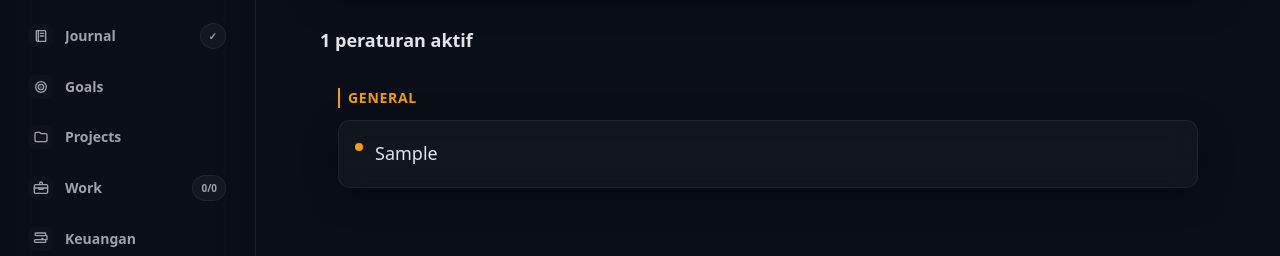
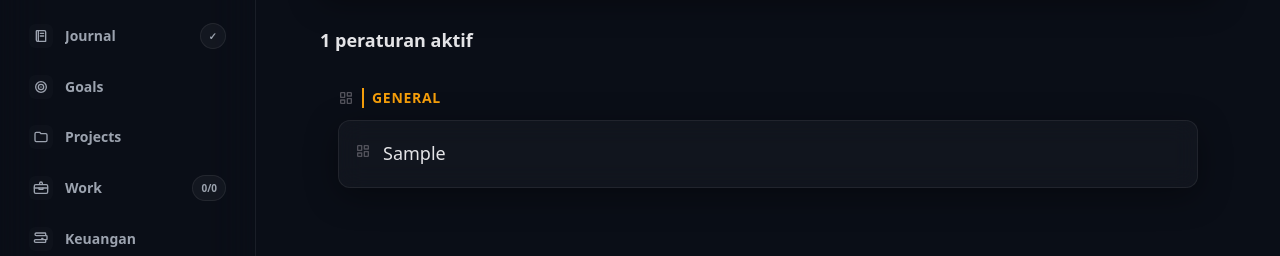
Before and after one commit to FatikhUlya/self-management, a Next.js app: page /rules in a window 1280 px wide. Both pictures are taken after typing "Sample" into the empty fields and a click on the button "Tambah Rule". Shown: the part 288-544 px from the top of the page. Built offline with nearby package versions, Linux system fonts and the light colour scheme; no server answers.

Commit message:
feat(rules): comprehensive 3-tier drag-and-drop sorting for sections and rules

```diff
--- a/src/app/rules/page.tsx
+++ b/src/app/rules/page.tsx
@@ -1,6 +1,6 @@
 'use client';
 
-import React, { useState, useEffect } from 'react';
+import React, { useState, useEffect, useMemo } from 'react';
 import { useLifeOS } from '@/lib/hooks/useLifeOSState';
 import { useI18n } from '@/lib/i18n/context';
 import { Surface } from '@/components/ui/Surface';
@@ -16,7 +16,8 @@ export default function RulesPage() {
   const [newSection, setNewSection] = useState('General');
 
   // Drag and Drop States
-  const [draggingRuleId, setDraggingRuleId] = useState<string | null>(null);
+  const [draggingId, setDraggingId] = useState<string | null>(null);
+  const [draggingType, setDraggingType] = useState<'rule' | 'section' | null>(null);
   const [dragOverSection, setDragOverSection] = useState<string | null>(null);
 
   const handleAddRule = async (e: React.FormEvent) => {
@@ -40,47 +41,79 @@ export default function RulesPage() {
     setLocalRules([...rules].sort((a, b) => (a.orderIndex || 0) - (b.orderIndex || 0)));
   }, [rules]);
 
-  // Group rules by section
-  const groupedRules = localRules.reduce((acc, rule) => {
-    const section = rule.section || 'General';
-    if (!acc[section]) acc[section] = [];
-    acc[section].push(rule);
+  // Group rules by section while maintaining global array order
+  const orderedSections = useMemo(() => {
+    return Array.from(new Set(localRules.map(r => r.section || 'General')));
+  }, [localRules]);
+
+  const groupedRules = useMemo(() => {
+    return orderedSections.reduce((acc, section) => {
+      acc[section] = localRules.filter(r => (r.section || 'General') === section);
       return acc;
     }, {} as Record<string, typeof rules>);
+  }, [localRules, orderedSections]);
 
   // --- Drag and Drop Handlers ---
-  const handleDragStart = (e: React.DragEvent, id: string) => {
-    setDraggingRuleId(id);
-    // Needed for Firefox
+  const handleDragStart = (e: React.DragEvent, id: string, type: 'rule' | 'section') => {
+    e.stopPropagation();
+    setDraggingId(id);
+    setDraggingType(type);
     e.dataTransfer.effectAllowed = 'move';
     e.dataTransfer.setData('text/plain', id);
   };
 
-  const handleDragOver = (e: React.DragEvent, section: string) => {
+  const handleRuleDragEnter = (e: React.DragEvent, targetRuleId: string) => {
     e.preventDefault();
-    e.dataTransfer.dropEffect = 'move';
-    if (dragOverSection !== section) {
-      setDragOverSection(section);
+    if (draggingType !== 'rule' || !draggingId || draggingId === targetRuleId) return;
+
+    const draggingRuleIndex = localRules.findIndex(r => r.id === draggingId);
+    const targetRuleIndex = localRules.findIndex(r => r.id === targetRuleId);
+
+    if (draggingRuleIndex === -1 || targetRuleIndex === -1) return;
+
+    const newRules = [...localRules];
+    const removed = { ...newRules[draggingRuleIndex] };
+    const targetRule = newRules[targetRuleIndex];
+
+    // Auto change section if hovered over rule in different section
+    removed.section = targetRule.section;
+
+    newRules.splice(draggingRuleIndex, 1);
+    // Find new target index because splice shifts array
+    const newTargetIndex = newRules.findIndex(r => r.id === targetRuleId);
+    newRules.splice(newTargetIndex !== -1 ? newTargetIndex : targetRuleIndex, 0, removed);
+
+    setLocalRules(newRules);
+  };
+
+  const handleSectionDragEnter = (e: React.DragEvent, targetSection: string) => {
+    e.preventDefault();
+    if (!draggingId) return;
+
+    if (draggingType === 'rule') {
+      // Allow rule to be dropped into an empty section or at bottom of section
+      if (dragOverSection !== targetSection) setDragOverSection(targetSection);
+    } else if (draggingType === 'section') {
+      if (draggingId === targetSection) return;
+
+      const sectionRules = localRules.filter(r => (r.section || 'General') === draggingId);
+      const otherRules = localRules.filter(r => (r.section || 'General') !== draggingId);
+
+      const targetIndex = otherRules.findIndex(r => (r.section || 'General') === targetSection);
+      if (targetIndex !== -1) {
+        const newRules = [
+          ...otherRules.slice(0, targetIndex),
+          ...sectionRules,
+          ...otherRules.slice(targetIndex)
+        ];
+        setLocalRules(newRules);
+      }
     }
   };
 
-  const handleRuleDragEnter = (e: React.DragEvent, targetRuleId: string, section: string) => {
+  const handleDragOver = (e: React.DragEvent) => {
     e.preventDefault();
-    if (!draggingRuleId || draggingRuleId === targetRuleId) return;
-
-    const draggingRule = localRules.find(r => r.id === draggingRuleId);
-    if (!draggingRule || (draggingRule.section || 'General') !== section) return; // Only reorder within same section
-
-    const newRules = [...localRules];
-    const dragIndex = newRules.findIndex(r => r.id === draggingRuleId);
-    const targetIndex = newRules.findIndex(r => r.id === targetRuleId);
-
-    if (dragIndex === -1 || targetIndex === -1) return;
-
-    const [removed] = newRules.splice(dragIndex, 1);
-    newRules.splice(targetIndex, 0, removed);
-
-    setLocalRules(newRules);
+    e.dataTransfer.dropEffect = 'move';
   };
 
   const handleDragLeave = (e: React.DragEvent) => {
@@ -88,28 +121,40 @@ export default function RulesPage() {
     setDragOverSection(null);
   };
 
-  const handleDrop = async (e: React.DragEvent, section: string) => {
+  const handleDrop = (e: React.DragEvent, targetSection: string) => {
     e.preventDefault();
     setDragOverSection(null);
-    if (draggingRuleId) {
-      const rule = rules.find((r) => r.id === draggingRuleId);
-      if (rule && (rule.section || 'General') !== section) {
-        await updateSelfRuleSection(draggingRuleId, section);
+
+    // If dropping a rule directly onto the section container
+    if (draggingType === 'rule' && draggingId) {
+      const draggingRuleIndex = localRules.findIndex(r => r.id === draggingId);
+      if (draggingRuleIndex === -1) return;
+      const draggingRule = localRules[draggingRuleIndex];
+
+      if ((draggingRule.section || 'General') !== targetSection) {
+        const newRules = [...localRules];
+        const removed = { ...newRules[draggingRuleIndex], section: targetSection };
+        newRules.splice(draggingRuleIndex, 1);
+
+        // Find last index of this section to append
+        // We find the first rule of the next section, or push to end
+        const insertIndex = newRules.findLastIndex(r => (r.section || 'General') === targetSection) + 1;
+        if (insertIndex > 0) {
+          newRules.splice(insertIndex, 0, removed);
+        } else {
+          newRules.push(removed);
+        }
+        setLocalRules(newRules);
       }
     }
   };
 
   const handleDragEnd = async () => {
-    if (draggingRuleId) {
-      const draggedRule = localRules.find(r => r.id === draggingRuleId);
-      if (draggedRule) {
-        const section = draggedRule.section || 'General';
-        const sectionRules = localRules.filter(r => (r.section || 'General') === section);
-        const updatedRules = sectionRules.map((r, i) => ({ ...r, orderIndex: i }));
+    const updatedRules = localRules.map((r, i) => ({ ...r, orderIndex: i }));
     await reorderSelfRules(updatedRules);
-      }
-    }
-    setDraggingRuleId(null);
+
+    setDraggingId(null);
+    setDraggingType(null);
     setDragOverSection(null);
   };
   // ------------------------------
@@ -162,37 +207,49 @@ export default function RulesPage() {
           <EmptyState message={t('rules_no_data') as string} />
         ) : (
           <div className="space-y-8">
-            {Object.entries(groupedRules).map(([section, sectionRules]) => (
+            {orderedSections.map((section) => {
+              const sectionRules = groupedRules[section] || [];
+              return (
                 <div
                   key={section}
+                  draggable
+                  onDragStart={(e) => handleDragStart(e, section, 'section')}
+                  onDragEnter={(e) => handleSectionDragEnter(e, section)}
+                  onDragEnd={handleDragEnd}
                   className={`space-y-3 p-4 rounded-xl transition-colors border-2 ${
+                    draggingType === 'section' && draggingId === section ? 'opacity-50 scale-[0.99] border-dashed border-zinc-400' :
                     dragOverSection === section
                       ? 'border-amber-500/50 bg-amber-500/5 dark:bg-amber-500/10'
                       : 'border-transparent'
                   }`}
-                onDragOver={(e) => handleDragOver(e, section)}
+                  onDragOver={handleDragOver}
                   onDragLeave={handleDragLeave}
                   onDrop={(e) => handleDrop(e, section)}
                 >
-                <h3 className="text-sm font-bold text-amber-500 uppercase tracking-wider px-2 border-l-2 border-amber-500">
+                  <div className="flex items-center gap-2 mb-2 cursor-grab">
+                    <Icon name="gripVertical" size={16} className="text-zinc-400 dark:text-zinc-600" />
+                    <h3 className="text-sm font-bold text-amber-500 uppercase tracking-wider px-2 border-l-2 border-amber-500 select-none">
                       {section}
                     </h3>
+                  </div>
                   <div className="grid gap-3">
                     {sectionRules.map((rule) => (
                       <Surface
                         key={rule.id}
                         draggable
-                      onDragStart={(e) => handleDragStart(e, rule.id)}
-                      onDragEnter={(e) => handleRuleDragEnter(e, rule.id, section)}
-                      onDragOver={(e) => e.preventDefault()} // necessary to allow dropping
+                        onDragStart={(e) => handleDragStart(e, rule.id, 'rule')}
+                        onDragEnter={(e) => handleRuleDragEnter(e, rule.id)}
+                        onDragOver={handleDragOver}
                         onDragEnd={handleDragEnd}
-                      className={`p-4 flex items-center justify-between group hover:border-amber-500/30 transition-all cursor-move ${
-                        draggingRuleId === rule.id ? 'opacity-50 scale-[0.98]' : 'opacity-100'
+                        className={`p-4 flex items-center justify-between group hover:border-amber-500/30 transition-all cursor-grab active:cursor-grabbing ${
+                          draggingType === 'rule' && draggingId === rule.id ? 'opacity-50 scale-[0.98]' : 'opacity-100'
                         }`}
                       >
-                      <div className="flex items-start gap-3">
-                        <div className="mt-1 w-2 h-2 rounded-full bg-amber-500 flex-shrink-0 cursor-grab" />
-                        <p className="text-zinc-800 dark:text-zinc-200 leading-relaxed font-medium text-lg">
+                        <div className="flex items-start gap-3 w-full">
+                          <div className="mt-1 w-4 h-4 text-zinc-400 dark:text-zinc-600 flex items-center justify-center flex-shrink-0 cursor-grab active:cursor-grabbing">
+                             <Icon name="gripVertical" size={16} />
+                          </div>
+                          <p className="text-zinc-800 dark:text-zinc-200 leading-relaxed font-medium text-lg flex-1">
                             {rule.rule_text}
                           </p>
                         </div>
@@ -207,7 +264,8 @@ export default function RulesPage() {
                     ))}
                   </div>
                 </div>
-            ))}
+              );
+            })}
           </div>
         )}
       </div>
--- a/src/lib/hooks/useLifeOSState.tsx
+++ b/src/lib/hooks/useLifeOSState.tsx
@@ -2677,7 +2677,10 @@ export function LifeOSProvider({ children }: { children: ReactNode }) {
     if (isDbConnected) {
       for (const rule of reorderedRules) {
         if (rule.orderIndex !== undefined) {
-          const { error } = await supabase.from('self_rules').update({ order_index: rule.orderIndex }).eq('id', rule.id);
+          const { error } = await supabase.from('self_rules').update({
+            order_index: rule.orderIndex,
+            section: rule.section
+          }).eq('id', rule.id);
           if (error) console.error('[LifeOS] Failed to reorder self rule:', error.message);
         }
       }
```
Lines whose indentation alone changed are shown as unchanged.
